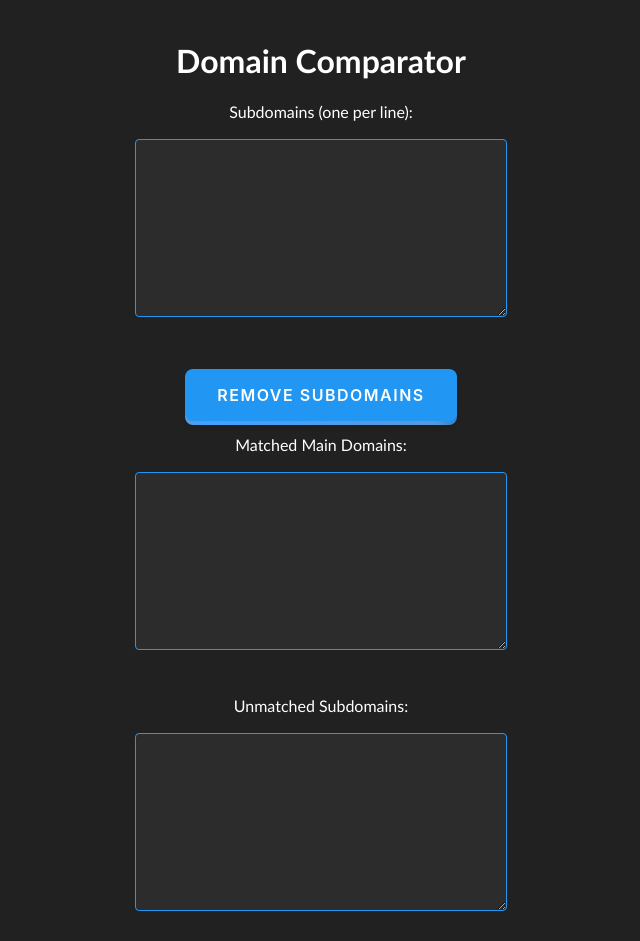
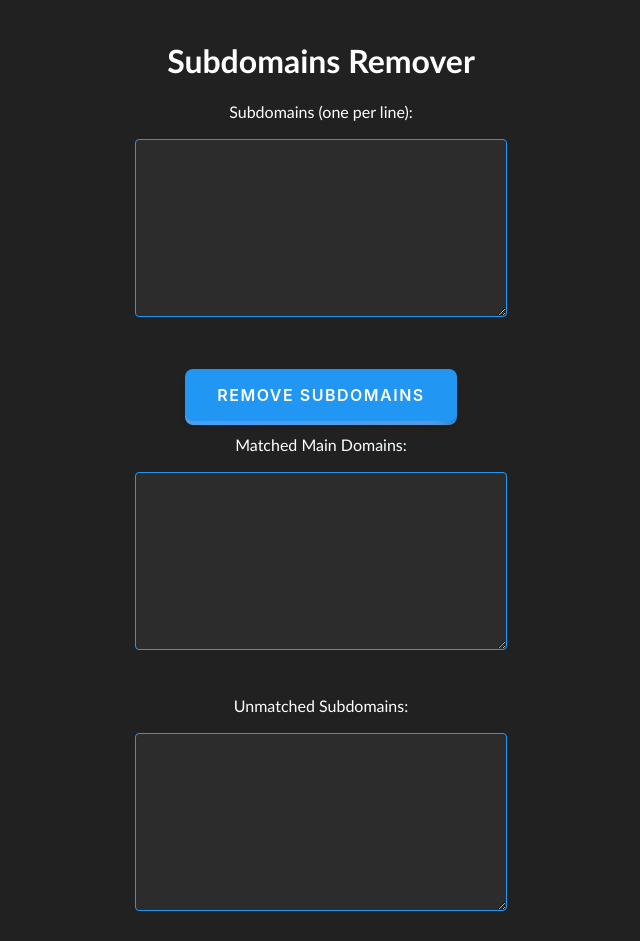
Before and after one commit to gladiatordesign1/remove-sub-github.io-, a plain HTML site: page index.html in a window 1280 px wide. Shown: the whole page, without its empty margins (319-959 px from the left). Drawn offline with Linux system fonts and the light colour scheme.

Commit message:
Update index.html

```diff
--- a/index.html
+++ b/index.html
@@ -5,7 +5,7 @@
     <link rel="stylesheet" href="style.css">
 </head>
 <body>
-    <h1>Domain Comparator</h1>
+    <h1>Subdomains Remover</h1>
     <label for="subdomains">Subdomains (one per line):</label><br>
     <textarea id="subdomains" rows="10" cols="50"></textarea><br><br>
 
```
